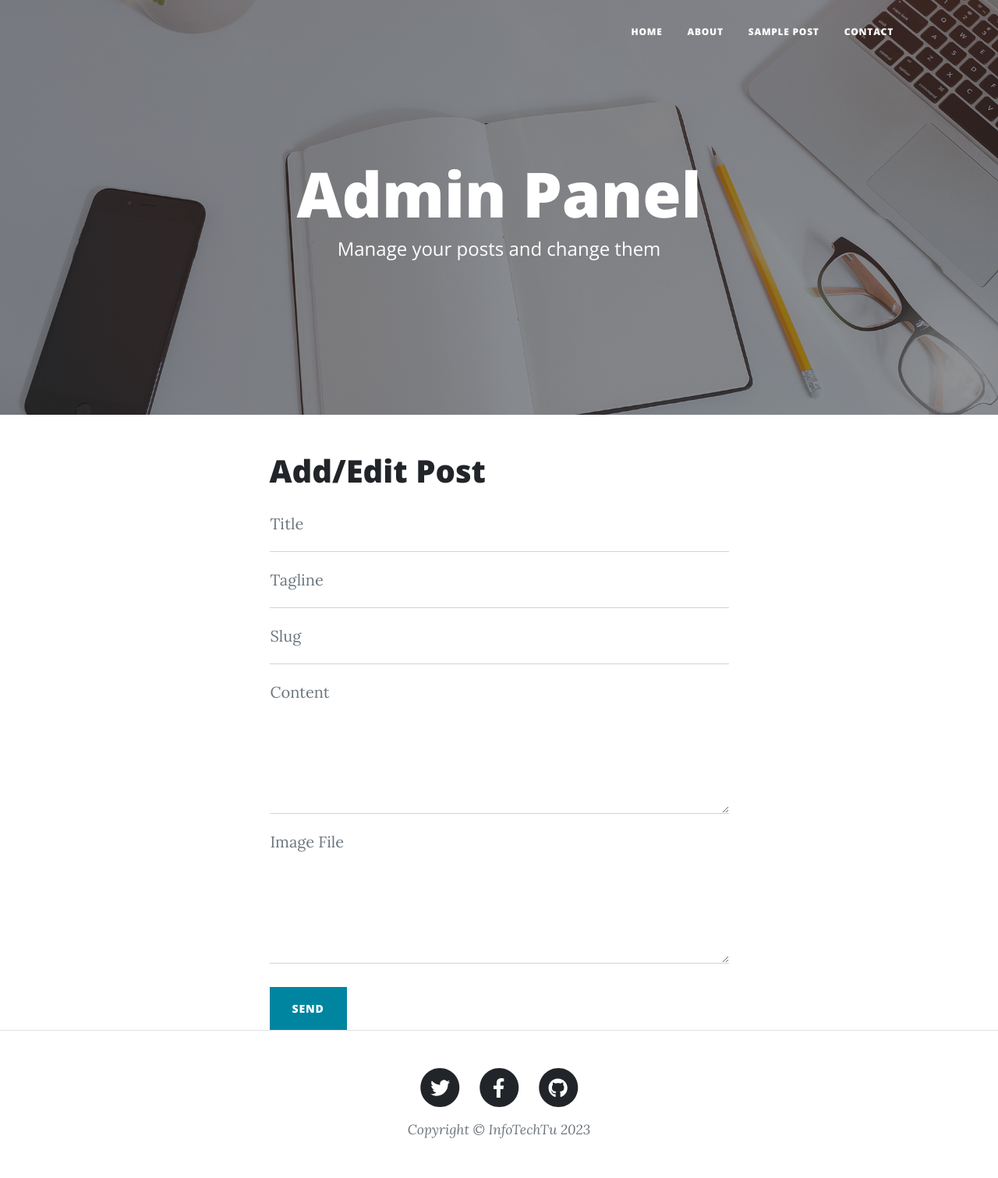
After one commit to nizam754/BlogWithFlask, a Flask app: template templates/edit.html in a window 1280 px wide. The commit adds this page. Shown: the whole page at 78% size. Run offline with Flask 2, Linux system fonts and the light colour scheme; the template is opened without the code that fills it, so the values that code supplies are empty; some libraries are stand-ins or nearby versions.

Commit message:
edit.html created

```diff
--- a/main.py
+++ b/main.py
@@ -80,6 +80,23 @@ def dashboard():
     return render_template('login.html', params=params)
 
 
+@app.route("/edit/<string:sno>", methods=['GET', 'POST'])
+def edit(sno):
+    if 'user' in session and session['user'] == params['admin_user']:
+        if request.method == 'POST':
+            box_title = request.form.get('title')
+            tline = request.form.get('tline')
+            slug = request.form.get('slug')
+            content = request.form.get('content')
+            img_file = request.form.get('img_file')
+
+            if sno == '0':
+                post = Posts(title=box_title, slug=slug, content=content, tagline=tline, img_file=img_file)
+                db.session.add(post)
+                db.session.commit()
+
+        return render_template('edit.html', params=params)
+
 @app.route("/contact", methods=['GET', 'POST'])
 def contact():
     if request.method == 'POST':
--- /dev/null
+++ b/templates/edit.html
@@ -0,0 +1,137 @@
+{% extends "layout.html" %} {% block body %}
+<!-- Page Header-->
+<header
+  class="masthead"
+  style="background-image: url('{{url_for('static', filename='assets/img/home-bg.jpg')}}')"
+>
+  <div class="container position-relative px-4 px-lg-5">
+    <div class="row gx-4 gx-lg-5 justify-content-center">
+      <div class="col-md-10 col-lg-8 col-xl-7">
+        <div class="site-heading">
+          <h1>Admin Panel</h1>
+          <span class="subheading">Manage your posts and change them</span>
+        </div>
+      </div>
+    </div>
+  </div>
+</header>
+<!-- Main Content-->
+<div class="container px-4 px-lg-5">
+  <div class="row gx-4 gx-lg-5 justify-content-center">
+    <div class="col-md-10 col-lg-8 col-xl-7">
+      <h1>Add/Edit Post</h1>
+      <form
+        id="contactForm"
+        action="/contact"
+        method="post"
+        data-sb-form-api-token="API_TOKEN"
+      >
+        <div class="form-floating">
+          <input
+            class="form-control"
+            id="title"
+            name="title"
+            type="text"
+            placeholder="Enter your name..."
+            data-sb-validations="required"
+          />
+          <label for="name">Title</label>
+          <div class="invalid-feedback" data-sb-feedback="name:required">
+            A name is required.
+          </div>
+        </div>
+        <div class="form-floating">
+          <input
+            class="form-control"
+            id="tline"
+            name="tline"
+            type="text"
+            placeholder="Enter your Tagline..."
+            data-sb-validations="required,email"
+          />
+          <label for="email">Tagline</label>
+          <div class="invalid-feedback" data-sb-feedback="email:required">
+            An email is required.
+          </div>
+          <div class="invalid-feedback" data-sb-feedback="email:email">
+            Email is not valid.
+          </div>
+        </div>
+        <div class="form-floating">
+          <input
+            class="form-control"
+            id="slug"
+            name="slug"
+            type="text"
+            placeholder="Enter your phone number..."
+            data-sb-validations="required"
+          />
+          <label for="phone">Slug</label>
+          <div class="invalid-feedback" data-sb-feedback="phone:required">
+            A phone number is required.
+          </div>
+        </div>
+        <div class="form-floating">
+          <textarea
+            class="form-control"
+            id="content"
+            name="content"
+            placeholder="Enter your message here..."
+            style="height: 12rem"
+            data-sb-validations="required"
+          ></textarea>
+          <label for="message">Content</label>
+          <div class="invalid-feedback" data-sb-feedback="message:required">
+            A message is required.
+          </div>
+        </div>
+
+        <div class="form-floating">
+          <textarea
+            class="form-control"
+            id="img_file"
+            name="img_file"
+            placeholder="Enter your message here..."
+            style="height: 12rem"
+            data-sb-validations="required"
+          ></textarea>
+          <label for="message">Image File</label>
+          <div class="invalid-feedback" data-sb-feedback="message:required">
+            A message is required.
+          </div>
+        </div>
+        <br />
+        <!-- Submit success message-->
+        <!---->
+        <!-- This is what your users will see when the form-->
+        <!-- has successfully submitted-->
+        <div class="d-none" id="submitSuccessMessage">
+          <div class="text-center mb-3">
+            <div class="fw-bolder">Form submission successful!</div>
+            To activate this form, sign up at
+            <br />
+            <a href="https://startbootstrap.com/solution/contact-forms"
+              >https://startbootstrap.com/solution/contact-forms</a
+            >
+          </div>
+        </div>
+        <!-- Submit error message-->
+        <!---->
+        <!-- This is what your users will see when there is-->
+        <!-- an error submitting the form-->
+        <div class="d-none" id="submitErrorMessage">
+          <div class="text-center text-danger mb-3">Error sending message!</div>
+        </div>
+        <!-- Submit Button-->
+        <button
+          class="btn btn-primary text-uppercase enable"
+          id="submitButton"
+          type="submit"
+        >
+          Send
+        </button>
+      </form>
+    </div>
+  </div>
+</div>
+{% endblock %}
```
Also changed, not shown: templates/dashboard.html (+6 -2 lines).
